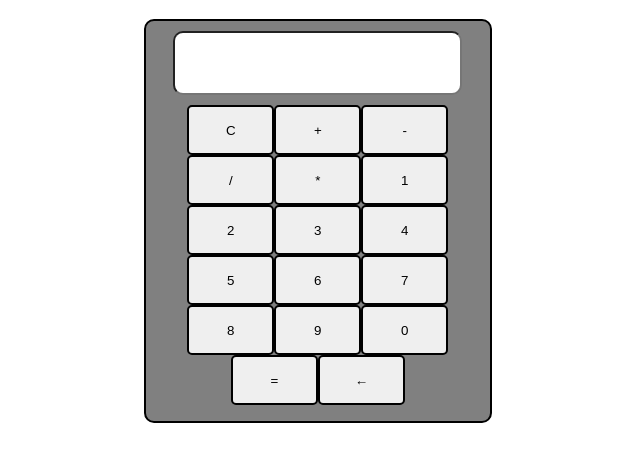
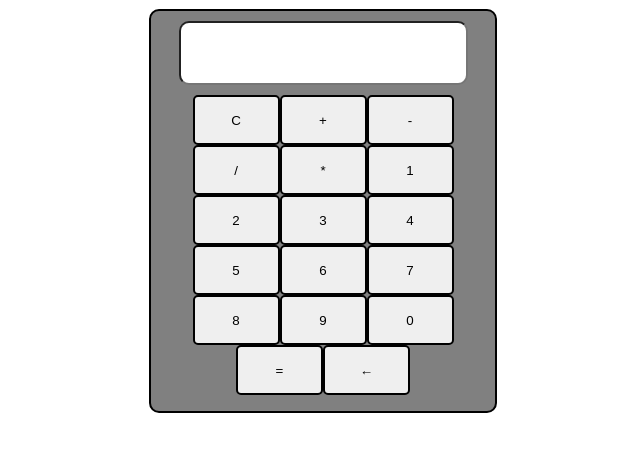
Before and after one commit to SunkePavanKumar/Calculator, a plain HTML site: page index.html in a window 1280 px wide. Shown: the part 60-522 px from the top of the page, without its empty margins (317-957 px from the left). Drawn offline with Linux system fonts and the light colour scheme.

Commit message:
COM : added the outer contaier to align the cotainer to center dynamically

```diff
--- a/index.html
+++ b/index.html
@@ -12,6 +12,7 @@
   </head>
   <body>
     <h3>Calculator</h3>
+    <div class="outercontainer">
       <div class="container">
         <div class="display">
           <input type="text" readonly />
@@ -36,6 +37,7 @@
           <button onClick="display('&larr;')">&larr;</button>
         </div>
       </div>
+    </div>
 
     <script src="script.js"></script>
   </body>
--- a/styles.css
+++ b/styles.css
@@ -7,15 +7,15 @@
 }
 .container {
   width: 344px;
-  min-width: 300px;
   background-color: gray;
   border-radius: 10px;
   border: 2px solid black;
   height: 400px;
-  position: relative;
+  /* position: relative;
   top: 50%;
   left: 36%;
   margin-top: 10px;
+ */
 }
 h3 {
   text-align: center;
@@ -51,3 +51,9 @@ h3 {
   border: 2px solid black;
   border-radius: 5px;
 }
+
+.outercontainer {
+  display: flex;
+  align-items: center;
+  justify-content: center;
+}
```
Lines whose indentation alone changed are shown as unchanged.
